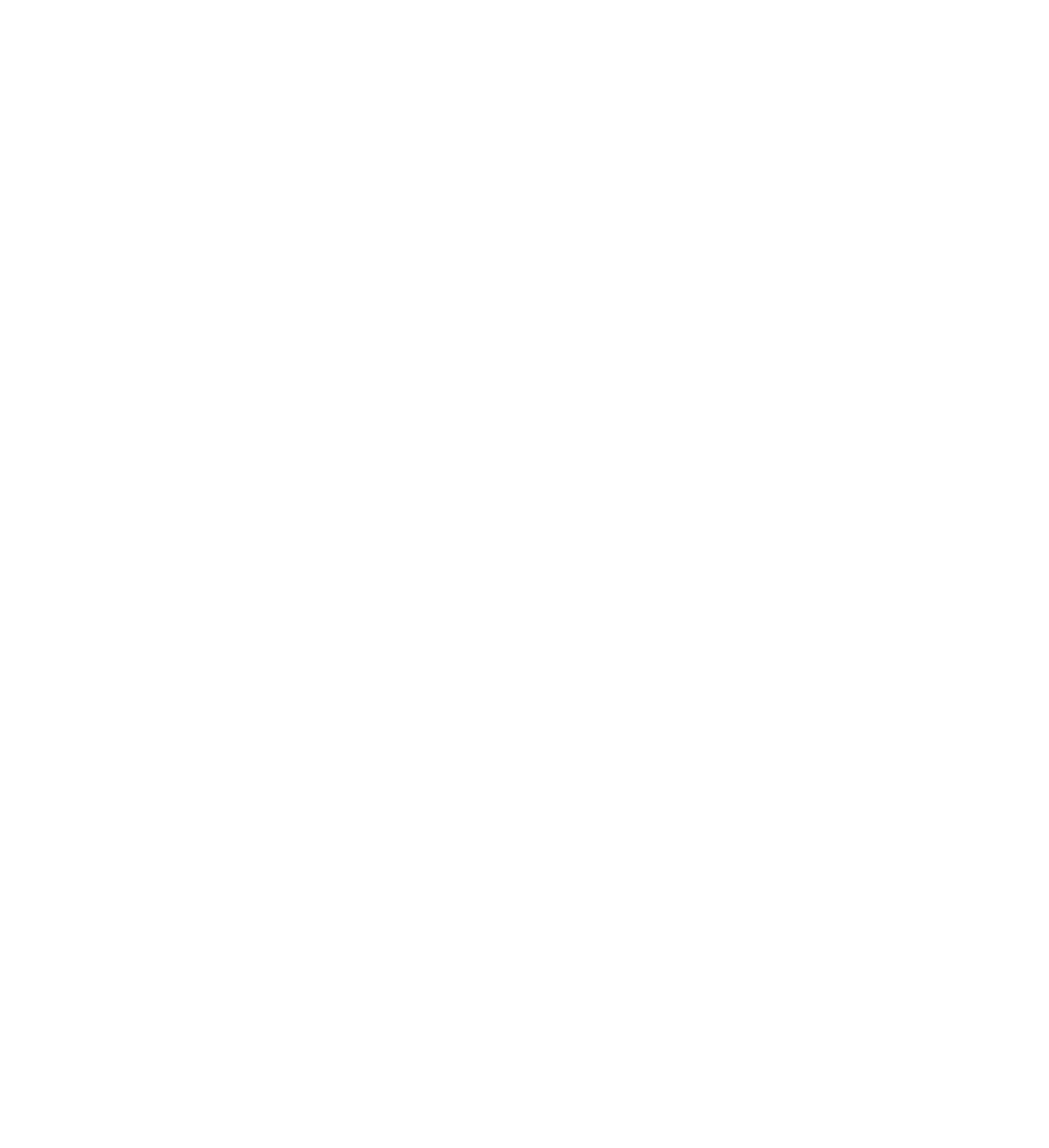
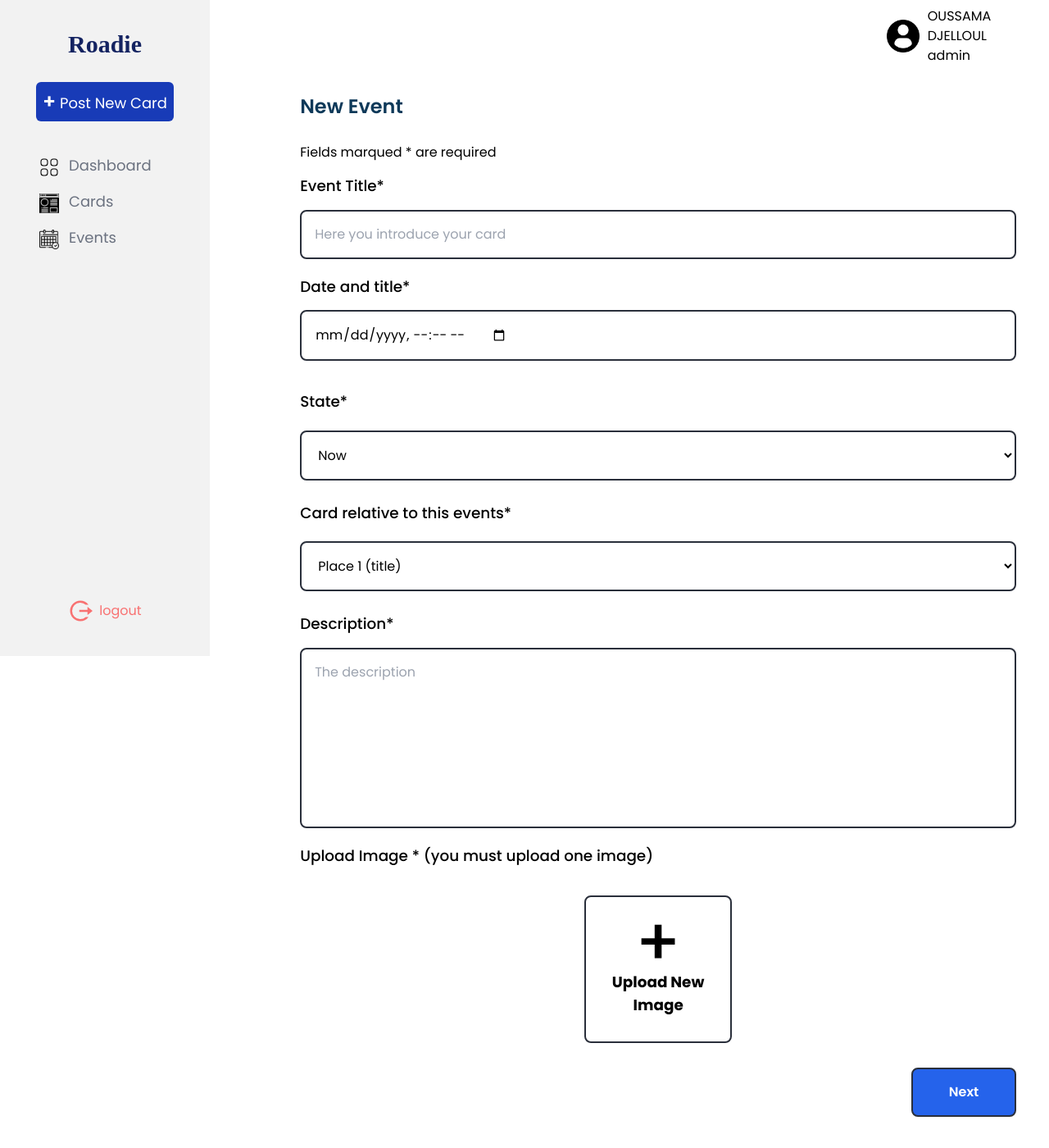
Before and after one commit to oussamadjelloul/dzExploire_Project, a React (Vite) app in the folder Admin/: page /new/event in a window 1280 px wide. Shown: the top 1400 px of the page at 82% size. Before the commit the page ends 800 px from the top, so only its background shows below. Built offline with nearby package versions, Linux system fonts and the light colour scheme.

Commit message:
add EditEvent & NewEvent pages

```diff
--- a/Admin/src/pages/EditEvent.jsx
+++ b/Admin/src/pages/EditEvent.jsx
@@ -1,5 +1,129 @@
+import React from "react";
+import "../assets/css/EditCard.css";
+import SideBar from "../component/Dashboard/SideBar";
+import Nav from "../component/Dashboard/Nav";
+
 const EditEvent = () => {
-    return ( <></> );
-}
+  const [images, setImages] = React.useState([]);
+  const [open, setOpen] = React.useState(false);
+
+  return (
+    <div>
+      <Nav open={open} setOpen={setOpen} />
+      <div className="ContactUs">
+        <div className="sideBar">
+          <SideBar open={open}
+          setOpen={() => {
+          setOpen(!open);
+        }} />
+        </div>
+        <div className="contact form pt-28">
+          <h2>Edit Event</h2>
+          <form>
+            <span>Fields marqued * are required</span>
+            <div className="formBox">
+              <div className="row20">
+                <div className="inputBox">
+                  <span>Event Title*</span>
+                  <input
+                    type="text"
+                    placeholder="Here you introduce your card"
+                  />
+                </div>
+                <div className="inputBox">
+                  <span>Date and title*</span>
+                  <input
+                    type="datetime-local"
+                    placeholder="Here you introduce the address"
+                  />
+                </div>
+              </div>
+
+              {/* <!-- la liste déroulente --> */}
+
+              <div className="row40">
+                <div className="dropdown">
+                  <span>State*</span>
+                  <select className="select">
+                  <option className="selected">Now</option>
+                    <option>Comming</option>
+                  </select>
+                </div>
+              </div>
+
+              <div className="row40">
+                <div className="dropdown">
+                  <span>Card relative to this events*</span>
+                  <select className="select">
+                    <option className="selected">Place 1 (title)</option>
+                    <option>Place 2 (title)</option>
+                  </select>
+                </div>
+              </div>
+
+              <div className="row80">
+                <div className="inputBox">
+                  <span>Description*</span>
+                  <textarea placeholder="The description"></textarea>
+                </div>
+              </div>
+
+              <div className="row100">
+                {/* <!-- add images --> */}
+                <span>Upload  Image * (you must upload one image) </span>
+                <div className="imgBox">
+                  <div id="addImg">
+                    <span>&#43;</span>
+                    <span>Upload New Image</span>
+                    <input
+                      type="file"
+                      id="imageInput"
+                      title=""
+                      accept="image/png, image/jpg "
+                      multiple
+                      //   onChange={(e) => {
+                      // handlerImages(e);
+                      onChange={(event) => {
+                        var imgs = [];
+                        Array.from(event.target.files).forEach((file) => {
+                          imgs.push(URL.createObjectURL(file));
+                        });
+                        setImages([...imgs, ...images]);
+                      }}
+                    />
+                  </div>
+                  {images &&
+                    images.map((e, index) => {
+                      return (
+                        <div
+                          className="relative"
+                          key={index}
+                          style={{ backgroundImage: `url(${e})` }}
+                        >
+                          <i
+                            className="fas fa-trash-alt trash-icon bg-red-600"
+                            onClick={() => {
+                              images.splice(index, 1);
+                              setImages([...images]);
+                            }}
+                          ></i>
+                        </div>
+                      );
+                    })}
+                </div>
+              </div>
+
+              <div className="next">
+                <div className="inputBox">
+                  <input type="submit" value="Next" id="submitForm" />
+                </div>
+              </div>
+            </div>
+          </form>
+        </div>
+      </div>
+    </div>
+  );
+};
 
 export default EditEvent;
--- a/Admin/src/pages/NewEvent.jsx
+++ b/Admin/src/pages/NewEvent.jsx
@@ -1,8 +1,129 @@
+import React from "react";
+import "../assets/css/EditCard.css";
+import SideBar from "../component/Dashboard/SideBar";
+import Nav from "../component/Dashboard/Nav";
+
 const NewEvent = () => {
-    return (
+  const [images, setImages] = React.useState([]);
+  const [open, setOpen] = React.useState(false);
+
+  return (
     <div>
+      <Nav open={open} setOpen={setOpen} />
+      <div className="ContactUs">
+        <div className="sideBar">
+          <SideBar open={open}
+          setOpen={() => {
+          setOpen(!open);
+        }} />
+        </div>
+        <div className="contact form pt-28">
+          <h2>New Event</h2>
+          <form>
+            <span>Fields marqued * are required</span>
+            <div className="formBox">
+              <div className="row20">
+                <div className="inputBox">
+                  <span>Event Title*</span>
+                  <input
+                    type="text"
+                    placeholder="Here you introduce your card"
+                  />
+                </div>
+                <div className="inputBox">
+                  <span>Date and title*</span>
+                  <input
+                    type="datetime-local"
+                    placeholder="Here you introduce the address"
+                  />
+                </div>
+              </div>
 
-    </div> );
-}
+              {/* <!-- la liste déroulente --> */}
+
+              <div className="row40">
+                <div className="dropdown">
+                  <span>State*</span>
+                  <select className="select">
+                  <option className="selected">Now</option>
+                    <option>Comming</option>
+                  </select>
+                </div>
+              </div>
+
+              <div className="row40">
+                <div className="dropdown">
+                  <span>Card relative to this events*</span>
+                  <select className="select">
+                    <option className="selected">Place 1 (title)</option>
+                    <option>Place 2 (title)</option>
+                  </select>
+                </div>
+              </div>
+
+              <div className="row80">
+                <div className="inputBox">
+                  <span>Description*</span>
+                  <textarea placeholder="The description"></textarea>
+                </div>
+              </div>
+
+              <div className="row100">
+                {/* <!-- add images --> */}
+                <span>Upload  Image * (you must upload one image) </span>
+                <div className="imgBox">
+                  <div id="addImg">
+                    <span>&#43;</span>
+                    <span>Upload New Image</span>
+                    <input
+                      type="file"
+                      id="imageInput"
+                      title=""
+                      accept="image/png, image/jpg "
+                      multiple
+                      //   onChange={(e) => {
+                      // handlerImages(e);
+                      onChange={(event) => {
+                        var imgs = [];
+                        Array.from(event.target.files).forEach((file) => {
+                          imgs.push(URL.createObjectURL(file));
+                        });
+                        setImages([...imgs, ...images]);
+                      }}
+                    />
+                  </div>
+                  {images &&
+                    images.map((e, index) => {
+                      return (
+                        <div
+                          className="relative"
+                          key={index}
+                          style={{ backgroundImage: `url(${e})` }}
+                        >
+                          <i
+                            className="fas fa-trash-alt trash-icon bg-red-600"
+                            onClick={() => {
+                              images.splice(index, 1);
+                              setImages([...images]);
+                            }}
+                          ></i>
+                        </div>
+                      );
+                    })}
+                </div>
+              </div>
+
+              <div className="next">
+                <div className="inputBox">
+                  <input type="submit" value="Next" id="submitForm" />
+                </div>
+              </div>
+            </div>
+          </form>
+        </div>
+      </div>
+    </div>
+  );
+};
 
 export default NewEvent;
```
